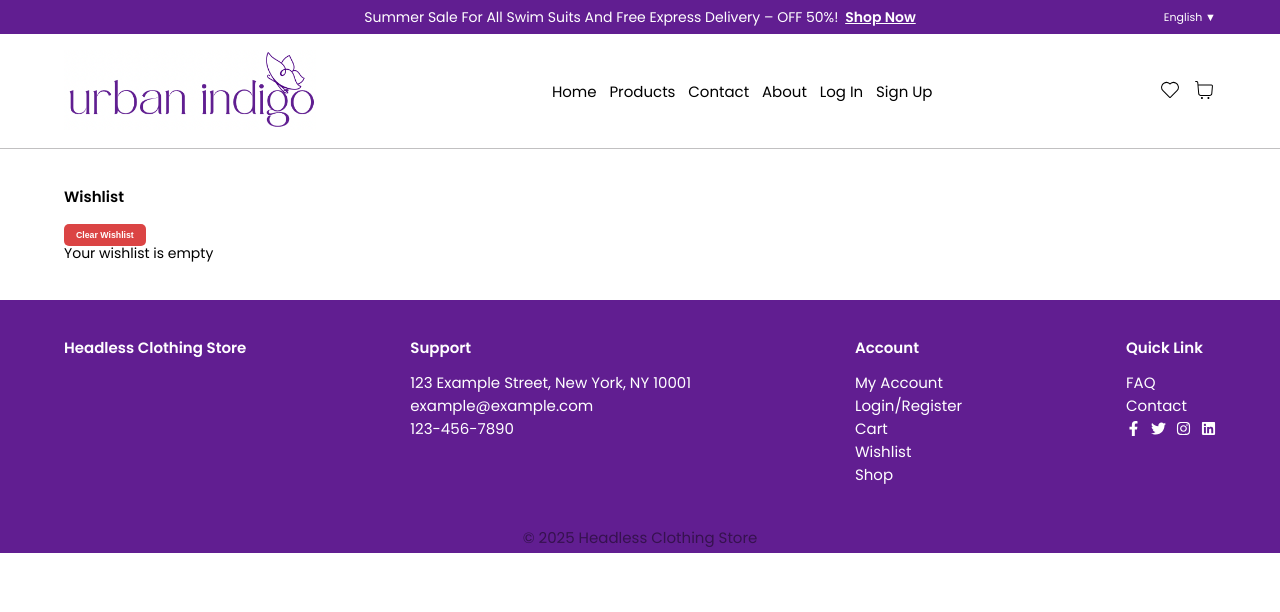
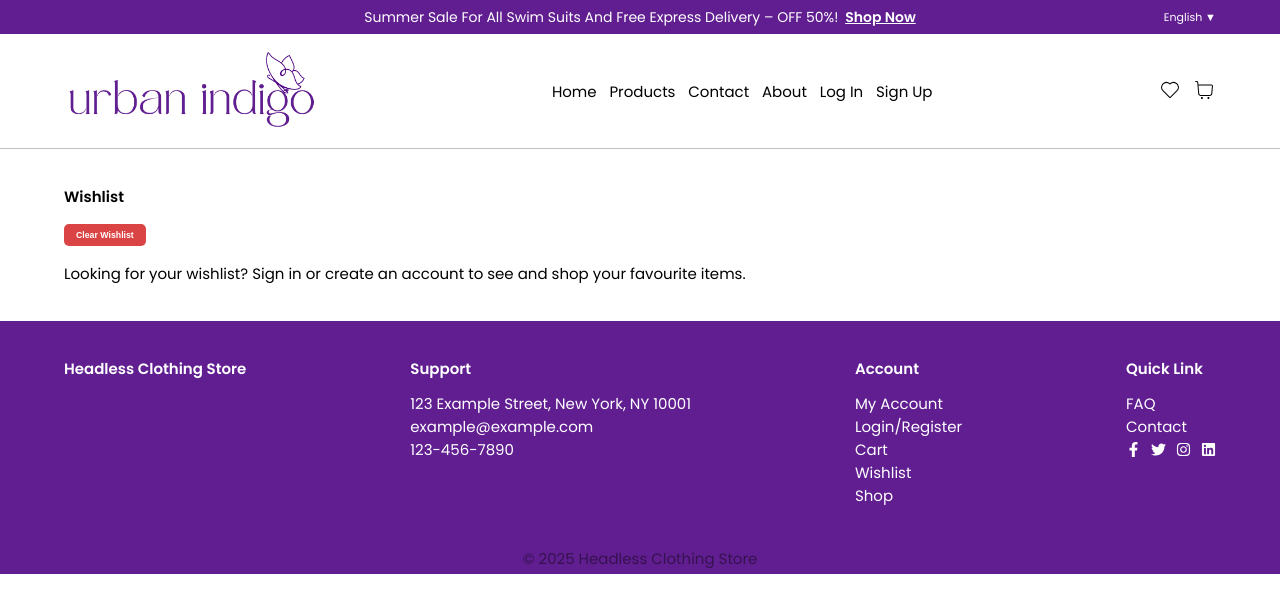
Before and after one commit to MattiVboiii/gw2_svm, a React (Vite) app: page /wishlist in a window 1280 px wide. Shown: the top 612 px of the page. Built offline with nearby package versions, Linux system fonts and the light colour scheme.

Commit message:
update Wishlist component styling

```diff
--- a/package.json
+++ b/package.json
@@ -17,6 +17,7 @@
     "react": "^19.0.0",
     "react-dom": "^19.0.0",
     "react-icons": "^5.5.0",
+    "react-modal": "^3.16.3",
     "react-redux": "^9.2.0",
     "react-router": "^7.1.5",
     "react-router-dom": "^7.4.0",
@@ -29,6 +30,7 @@
     "@types/axios": "^0.9.36",
     "@types/react": "^19.0.8",
     "@types/react-dom": "^19.0.3",
+    "@types/react-modal": "^3.16.3",
     "@vitejs/plugin-react": "^4.3.4",
     "eslint": "^9.19.0",
     "eslint-plugin-react-hooks": "^5.0.0",
--- a/src/pages/Wishlist.tsx
+++ b/src/pages/Wishlist.tsx
@@ -35,7 +35,7 @@ const Wishlist = () => {
         }
       })();
     } else {
-      // For guest users, you can load wishlist from localStorage if needed
+      // For guest users, you can optionally load wishlist from localStorage
       setIsLoading(false);
     }
   }, [token]);
@@ -109,7 +109,8 @@ const Wishlist = () => {
       </Button>
       {isLoading ? (
         <p>Loading wishlist...</p>
-      ) : wishlistItems.length === 0 ? (
+      ) : token ? (
+        wishlistItems.length === 0 ? (
           <p>Your wishlist is empty</p>
         ) : (
           <div className={styles.wishlist_content}>
@@ -143,6 +144,12 @@ const Wishlist = () => {
               ))}
             </div>
           </div>
+        )
+      ) : (
+        <p>
+          Looking for your wishlist? Sign in or create an account to see and
+          shop your favourite items.
+        </p>
       )}
       <Modal
         isOpen={showModal}
--- a/src/styles/home/Wishlist.module.css
+++ b/src/styles/home/Wishlist.module.css
@@ -4,6 +4,10 @@
     font-size: 1.5rem;
     margin-bottom: 20px;
     font-weight: bold;
+  }
+  p {
+    font-size: 1.5rem;
+    margin-top: 2rem;
   }
   .wishlist_content {
     display: flex;
```
Also changed, not shown: 1 other file (tests, documents, lock files or other folders). Lines whose indentation alone changed are shown as unchanged.
